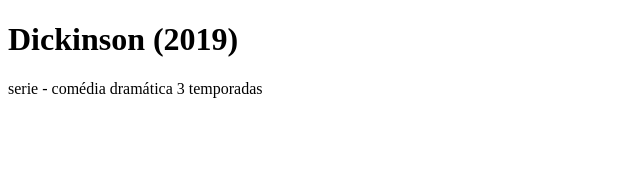
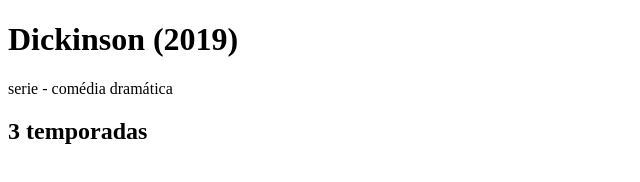
Before and after one commit to domingues-moreira/Dickinson-, a plain HTML site: page index.html in a window 1280 px wide. Shown: the whole page, without its empty margins (0-640 px from the left). Drawn offline with Linux system fonts and the light colour scheme.

Commit message:
Update index.html

```diff
--- a/index.html
+++ b/index.html
@@ -8,7 +8,7 @@
 <body>
 <h1>Dickinson (2019)</h1>
   serie - comédia dramática
-  3 temporadas
+  <h2>3 temporadas</h2>
 
 </body>
 </html>
```
